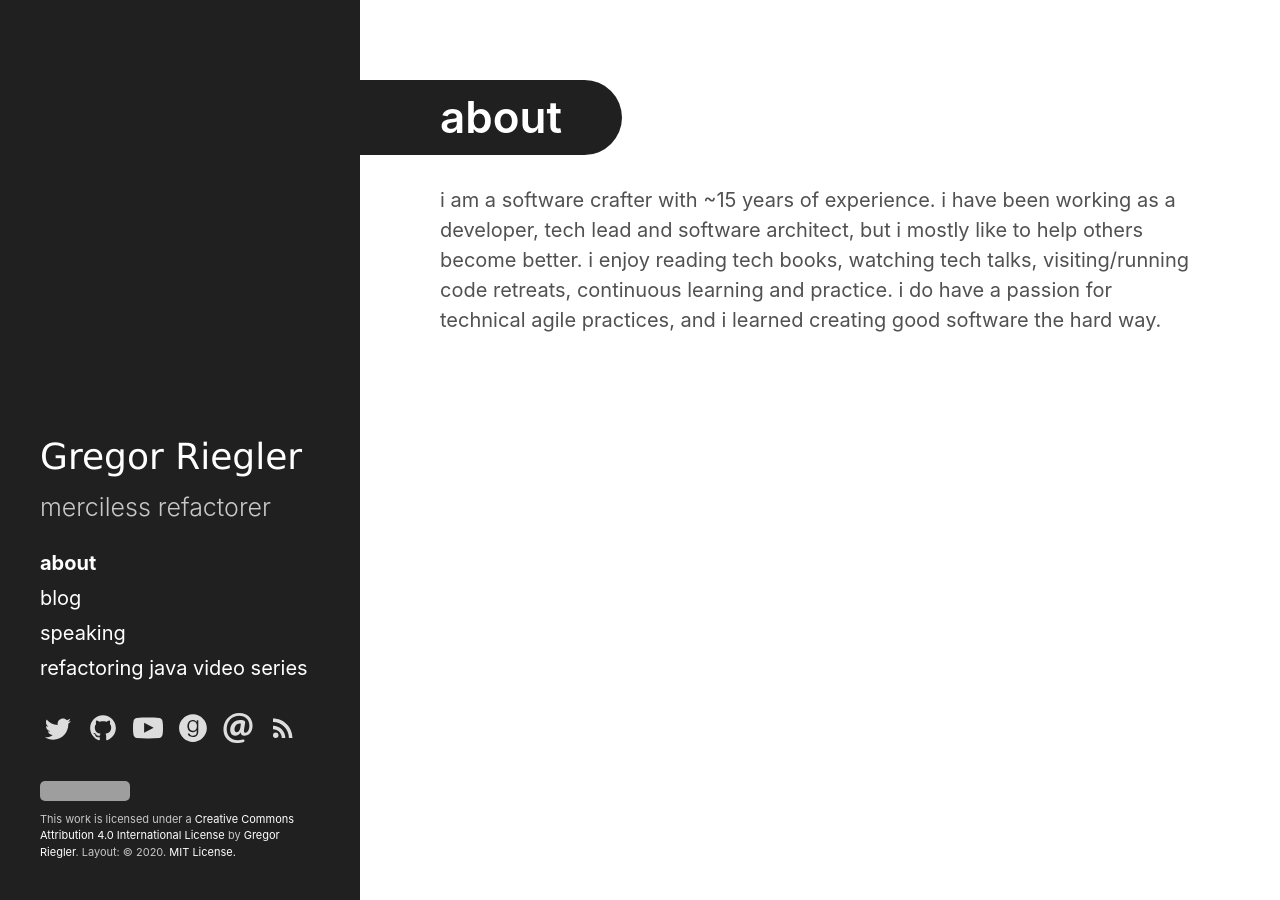
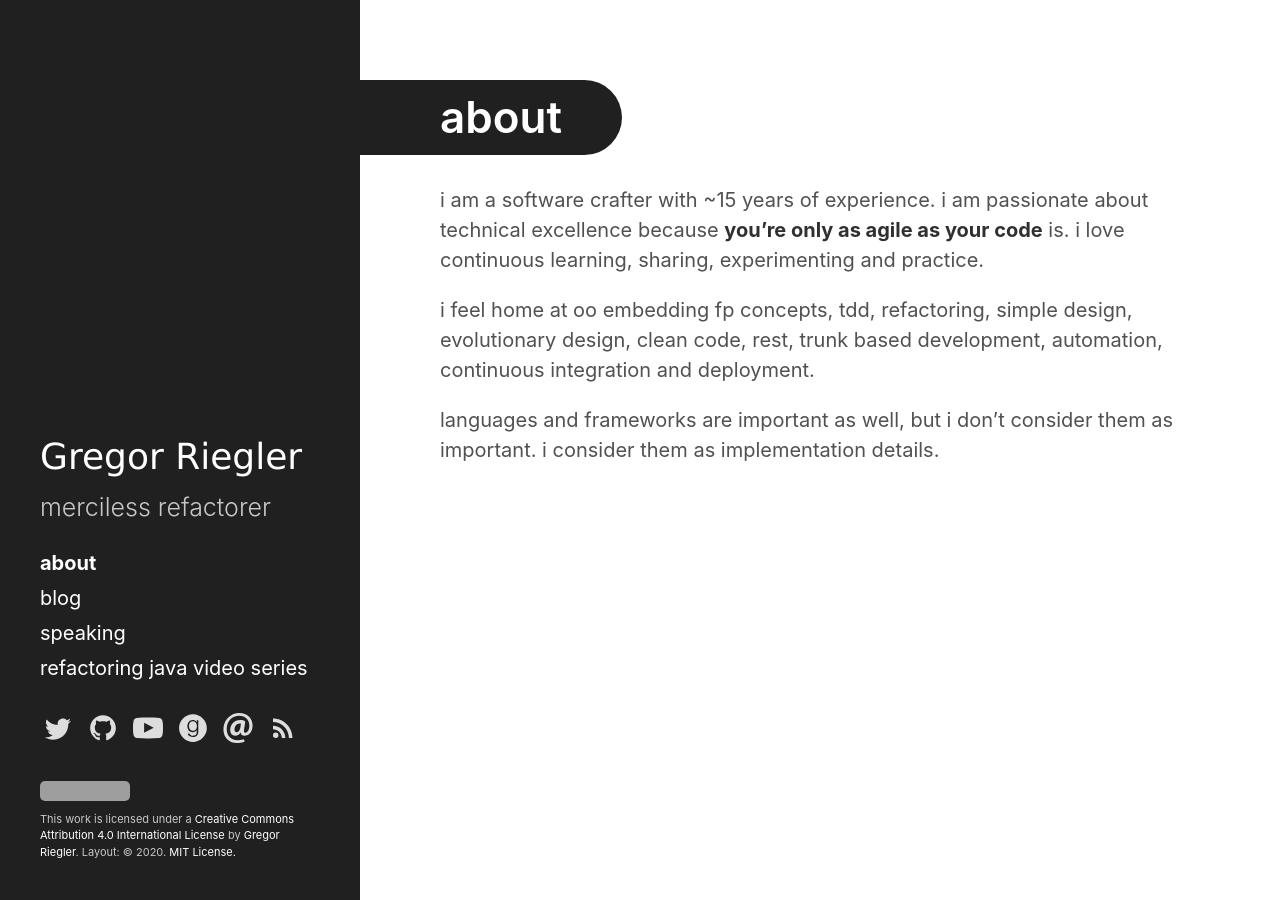
Before and after one commit to gregorriegler/gregorriegler.github.io, a Jekyll site: the page built from about.md, in a window 1280 px wide. Built offline with Jekyll 4.4.1, drawn with Linux system fonts in a browser that asks for light colours; grey boxes are pictures that could not be loaded.

Commit message:
change about

```diff
--- a/about.md
+++ b/about.md
@@ -6,6 +6,9 @@ sidebar_sort_order: 0
 ---
 
 i am a software crafter with ~15 years of experience.
-i have been working as a developer, tech lead and software architect, but i mostly like to help others become better.
-i enjoy reading tech books, watching tech talks, visiting/running code retreats, continuous learning and practice.
-i do have a passion for technical agile practices, and i learned creating good software the hard way.
+i am passionate about technical excellence because **you're only as agile as your code** is.
+i love continuous learning, sharing, experimenting and practice.
+
+i feel home at oo embedding fp concepts, tdd, refactoring, simple design, evolutionary design, clean code, rest, trunk based development, automation, continuous integration and deployment.
+
+languages and frameworks are important as well, but i don't consider them as important. i consider them as implementation details.
```
